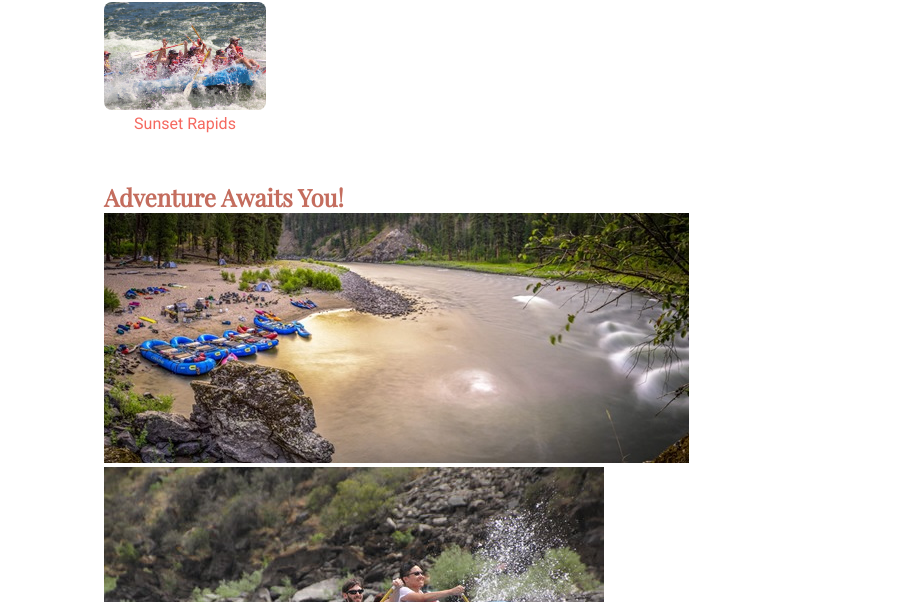
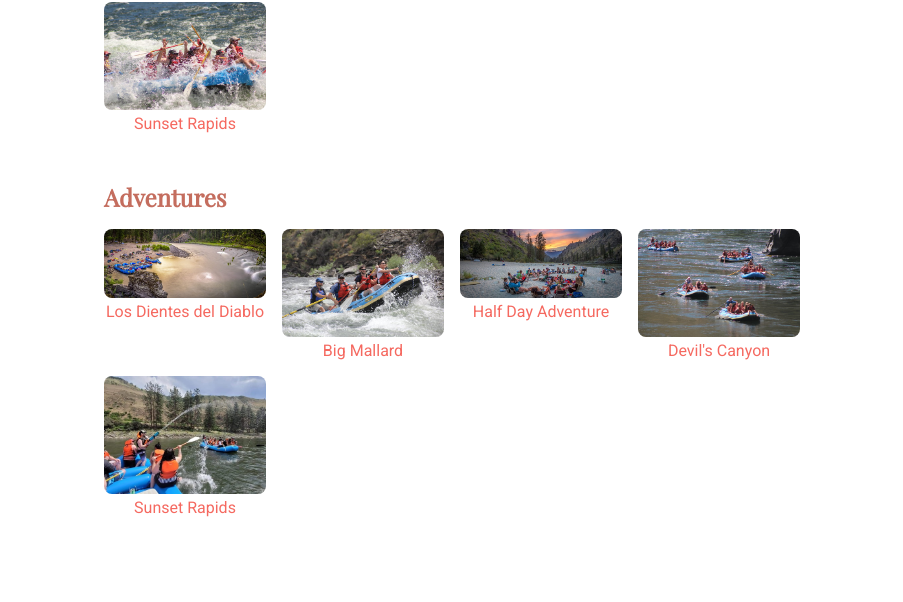
Before and after one commit to barinuakablessed/wdd130, a plain HTML site: page wwr/about.html in a window 1280 px wide. Shown: the part 1733-2335 px from the top of the page, without its empty margins (188-1091 px from the left). Drawn offline with nearby package versions, Linux system fonts and the light colour scheme.

Commit message:
current update

```diff
--- a/wwr/about.html
+++ b/wwr/about.html
@@ -80,15 +80,32 @@
   </div>
 </section>
 
-      <section>
-        <h2>Adventure Awaits You!</h2>
-        <img src="images/groundhog.jpg" alt="Rafting Adventure 1">
-        <img src="images/best.JPG" alt="Rafting Adventure 2">
-        <img src="images/2017-bow.jpg" alt="the Bow River">
-        <img src="images/sunsetcamp.jpg" alt="Rafting Adventure 3">
-        <img src="images/best4.JPG" alt="Rafting Adventure 4">
-        <img src="images/best5.jpg" alt="Rafting Adventure 5">
-      </section>
+      <section class="adventures">
+  <h2>Adventures</h2>
+  <div class="adventure-gallery">
+    <figure>
+      <img src="images/groundhog.jpg" alt="Rafting Adventure 1">
+      <figcaption>Los Dientes del Diablo</figcaption>
+    </figure>
+    <figure>
+      <img src="images/best.jpg" alt="Rafting Adventure 2">
+      <figcaption>Big Mallard</figcaption>
+    </figure>
+    <figure>
+      <img src="images/sunsetcamp.jpg" alt="Rafting Adventure 3">
+      <figcaption>Half Day Adventure</figcaption>
+    </figure>
+    <figure>
+      <img src="images/best4.jpg" alt="Rafting Adventure 4">
+      <figcaption>Devil's Canyon</figcaption>
+    </figure>
+    <figure>
+      <img src="images/best5.jpg" alt="Rafting Adventure 5">
+      <figcaption>Sunset Rapids</figcaption>
+    </figure>
+  </div>
+</section>
+
     </main>
 
    <footer>
```
